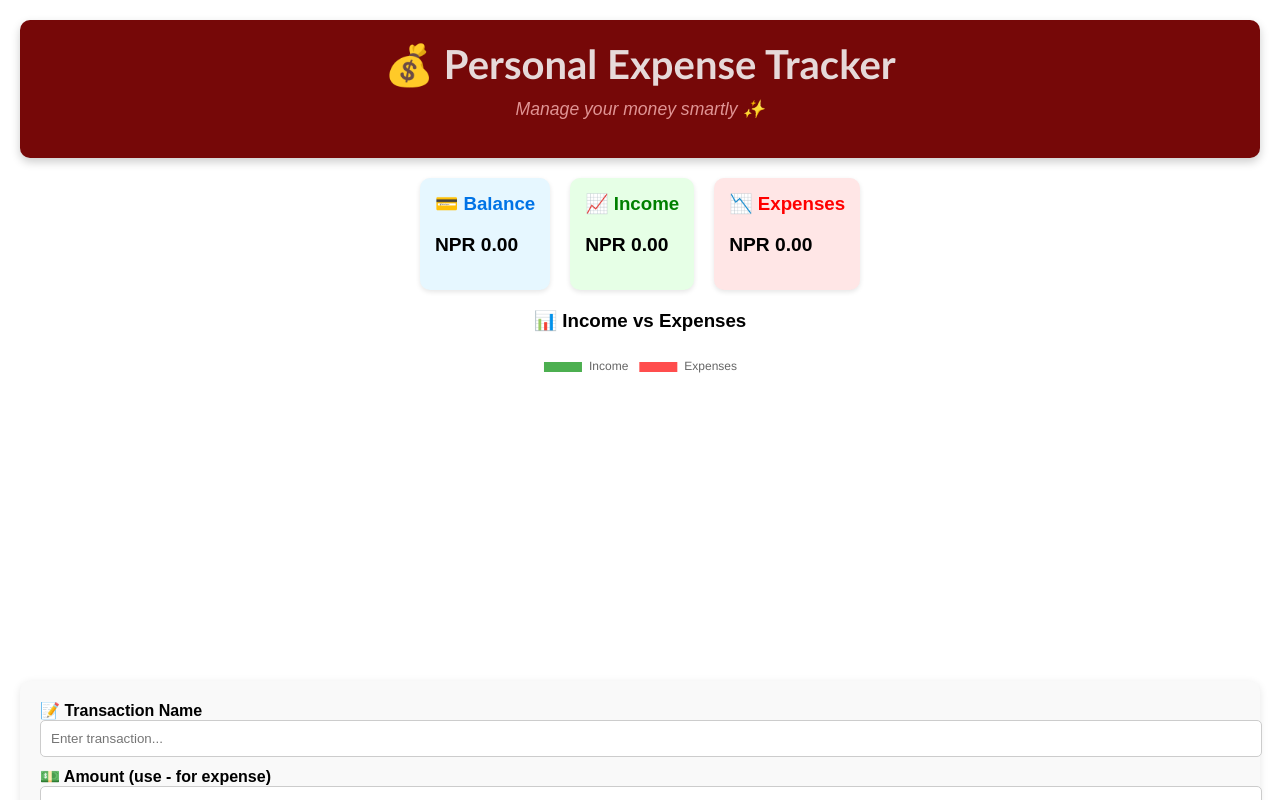
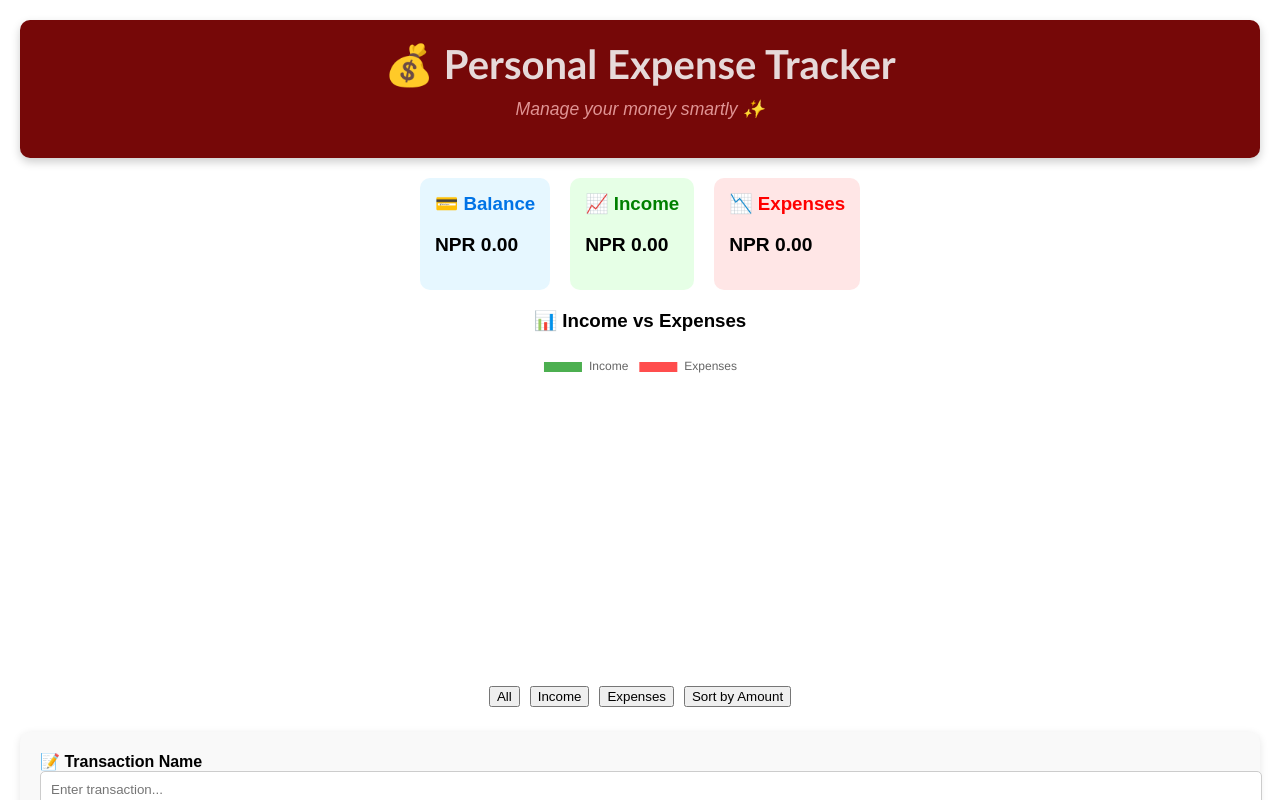
Before and after one commit to bishestaghale/personal-expense-tracker, a React (Create React App) app: page / in a window 1280 px wide. Shown: the top 800 px of the page. Built offline with nearby package versions, Linux system fonts and the light colour scheme.

Commit message:
Commit 8: Added pie chart visualization for income vs expenses

```diff
--- a/src/App.jsx
+++ b/src/App.jsx
@@ -5,6 +5,7 @@ import ExpenseChart from "./Components/ExpenseChart";
 
 function App() {
   const [transactions, setTransactions] = useState([]);
+  const [filter, setFilter] = useState("all");
 
   const addTransaction = (transaction) => {
     setTransactions([...transactions, transaction]);
@@ -24,6 +25,16 @@ function App() {
   const expense = (
     amounts.filter((item) => item < 0).reduce((acc, item) => acc + item, 0) * -1
   ).toFixed(2);
+
+  // Filter & Sort Logic
+  let displayedTransactions = [...transactions];
+  if (filter === "income") {
+    displayedTransactions = transactions.filter((t) => t.amount > 0);
+  } else if (filter === "expense") {
+    displayedTransactions = transactions.filter((t) => t.amount < 0);
+  } else if (filter === "sortAmount") {
+    displayedTransactions.sort((a, b) => a.amount - b.amount);
+  }
 
   return (
     <div style={{ padding: "20px", fontFamily: "Arial, sans-serif" }}>
@@ -69,38 +80,17 @@ function App() {
           marginBottom: "20px",
         }}
       >
-        <div
-          style={{
-            backgroundColor: "#e6f7ff",
-            padding: "15px",
-            borderRadius: "10px",
-            boxShadow: "0 2px 5px rgba(0,0,0,0.1)",
-          }}
-        >
+        <div style={{ backgroundColor: "#e6f7ff", padding: "15px", borderRadius: "10px" }}>
           <h3 style={{ margin: 0, color: "#0073e6" }}>💳 Balance</h3>
           <p style={{ fontWeight: "bold", fontSize: "1.2rem" }}>NPR {balance}</p>
         </div>
 
-        <div
-          style={{
-            backgroundColor: "#e6ffe6",
-            padding: "15px",
-            borderRadius: "10px",
-            boxShadow: "0 2px 5px rgba(0,0,0,0.1)",
-          }}
-        >
+        <div style={{ backgroundColor: "#e6ffe6", padding: "15px", borderRadius: "10px" }}>
           <h3 style={{ margin: 0, color: "green" }}>📈 Income</h3>
           <p style={{ fontWeight: "bold", fontSize: "1.2rem" }}>NPR {income}</p>
         </div>
 
-        <div
-          style={{
-            backgroundColor: "#ffe6e6",
-            padding: "15px",
-            borderRadius: "10px",
-            boxShadow: "0 2px 5px rgba(0,0,0,0.1)",
-          }}
-        >
+        <div style={{ backgroundColor: "#ffe6e6", padding: "15px", borderRadius: "10px" }}>
           <h3 style={{ margin: 0, color: "red" }}>📉 Expenses</h3>
           <p style={{ fontWeight: "bold", fontSize: "1.2rem" }}>NPR {expense}</p>
         </div>
@@ -109,9 +99,17 @@ function App() {
       {/* Chart Section */}
       <ExpenseChart income={income} expense={expense} />
 
+      {/* Filter Buttons */}
+      <div style={{ textAlign: "center", marginBottom: "20px" }}>
+        <button onClick={() => setFilter("all")} style={{ margin: "5px" }}>All</button>
+        <button onClick={() => setFilter("income")} style={{ margin: "5px" }}>Income</button>
+        <button onClick={() => setFilter("expense")} style={{ margin: "5px" }}>Expenses</button>
+        <button onClick={() => setFilter("sortAmount")} style={{ margin: "5px" }}>Sort by Amount</button>
+      </div>
+
       {/* Form + List */}
       <TransactionForm onAddTransaction={addTransaction} />
-      <TransactionList transactions={transactions} onDelete={deleteTransaction} />
+      <TransactionList transactions={displayedTransactions} onDelete={deleteTransaction} />
     </div>
   );
 }
```
